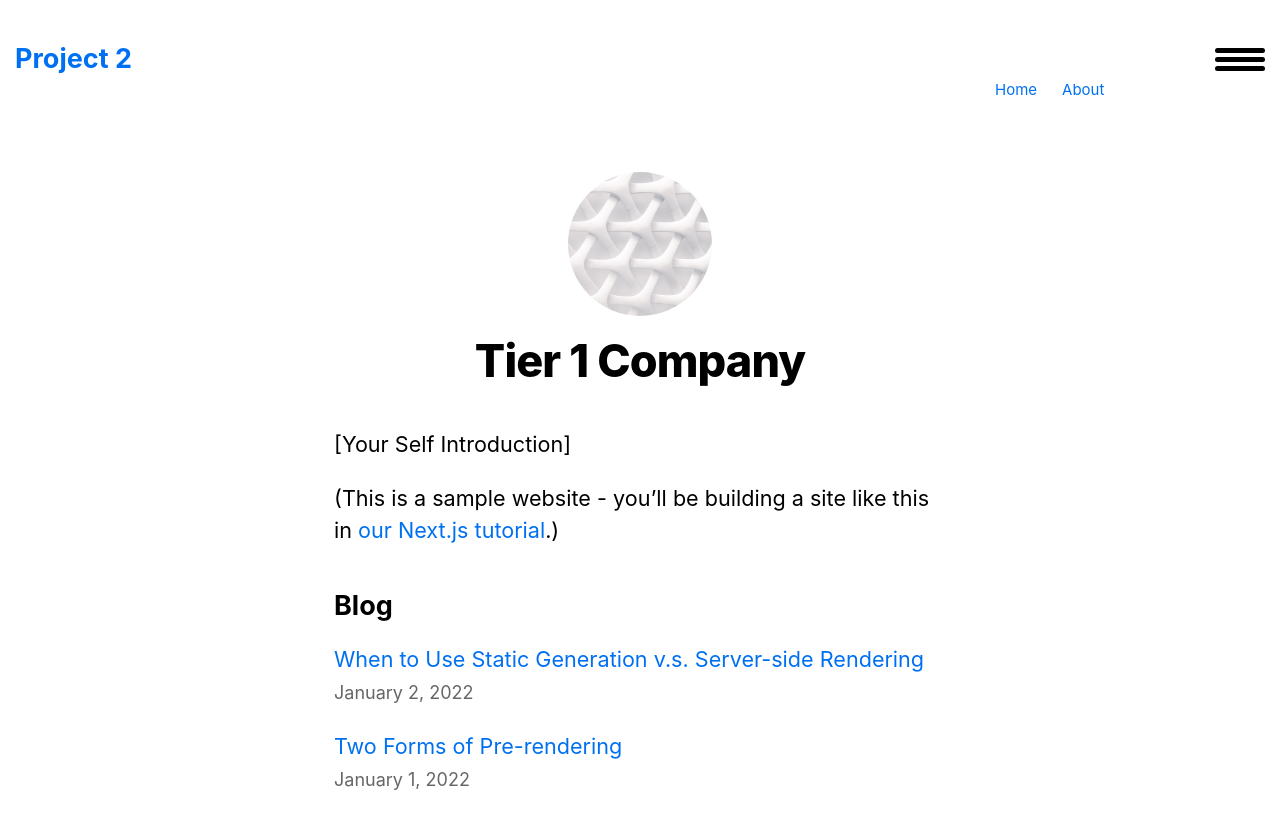
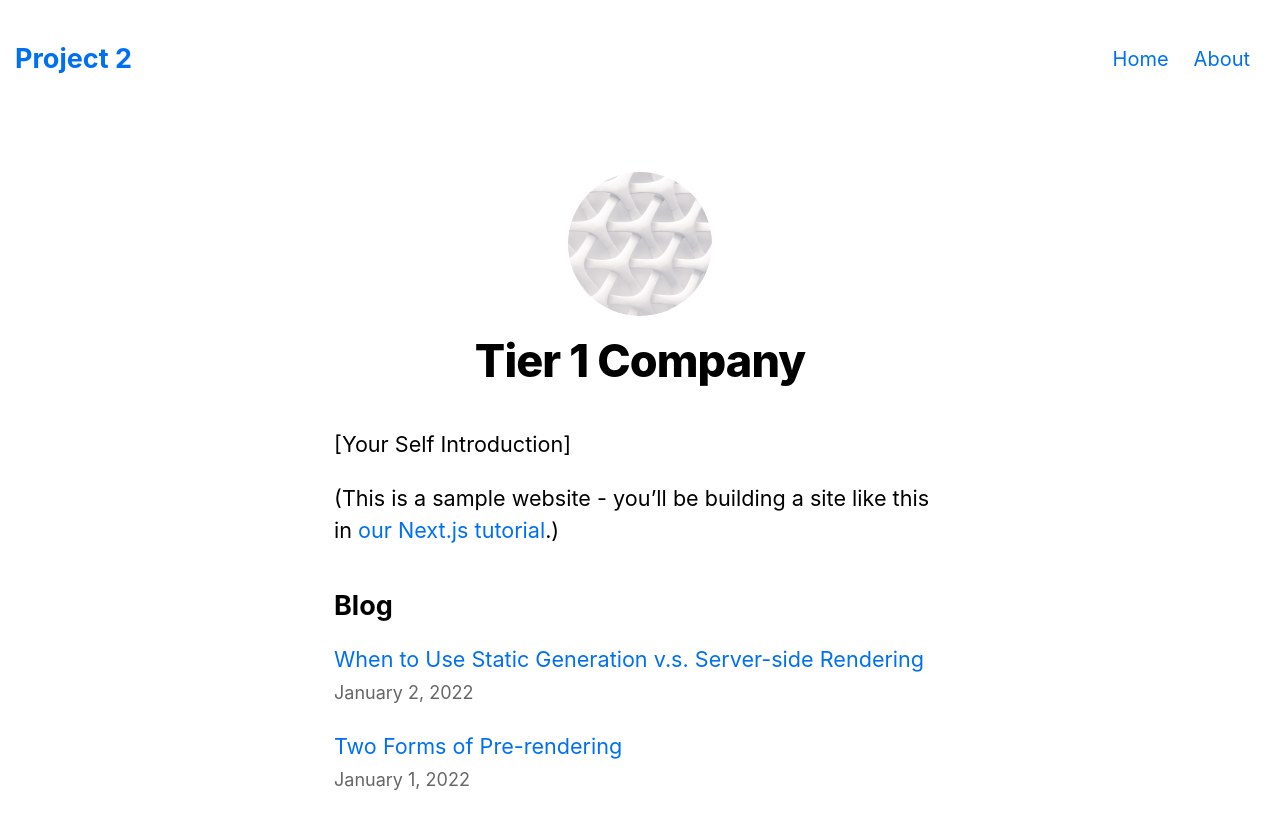
Before and after one commit to NJIT-WIS/project-2-tier-1-company, a Next.js app: page / in a window 1280 px wide. Shown: the top 828 px of the page. Built offline with nearby package versions, Linux system fonts and the light colour scheme.

Commit message:
Enhanced navbar

```diff
--- a/styles/global.css
+++ b/styles/global.css
@@ -32,18 +32,14 @@ header {
     z-index: 10;
 }
 
-.nav {
+nav{
   display: flex;
   padding: 15px;
   justify-content: space-between;
   align-items: center;
 }
-.nav__menu-bar{
-    display: flex;
-    flex-direction: column;
-    row-gap: 4px;
-}
-.nav__menu-bar div {
+
+.nav__menu-bar div{
   width: 50px;
   height: 5px;
   background-color: black;
@@ -51,38 +47,50 @@ header {
 }
 .nav__menu-list{
   display: flex;
-    flex-direction: row;
+  flex-direction: column;
   position: fixed;
   top: 50px;
   width: 300px;
-    right: 0;
+  right: -300px;
   padding: 25px 15px;
-    row-gap: 25px;
+  transition: all 0.1s;
+  min-height: calc(100vh - 60px);
 }
 
-.nav__link {
-    font-size:15px;
+.nav__link{
+  font-size: 20px;
   position: relative;
+  transition: all 0.1s;
+}
+
+.nav__link:hover{
+ font-weight: bold;
 }
 
 @media screen and (min-width: 750px) {
-    .nav__menu-list {
+  .nav__menu-bar{
+    display: none;
+  }
+  .nav__menu-list{
+    position: unset;
     flex-direction: row;
+    align-items: center;
+    min-height: fit-content;
+    width: fit-content;
     column-gap: 25px;
-        align-items: center;
   }
-    .nav__link::before {
+  .nav__link::before{
     content: '';
     position: absolute;
+    height: 5px;
     width: 0%;
     bottom: -15px;
     left: 0;
-    height: 5px;
+    background-color: black;
     transition: all 0.1s;
-    background-color: black;
   }
 
-.nav__link:hover::before {
+  .nav__link:hover:before{
    width: 100%;
   }
 }
```
Lines whose indentation alone changed are shown as unchanged.
